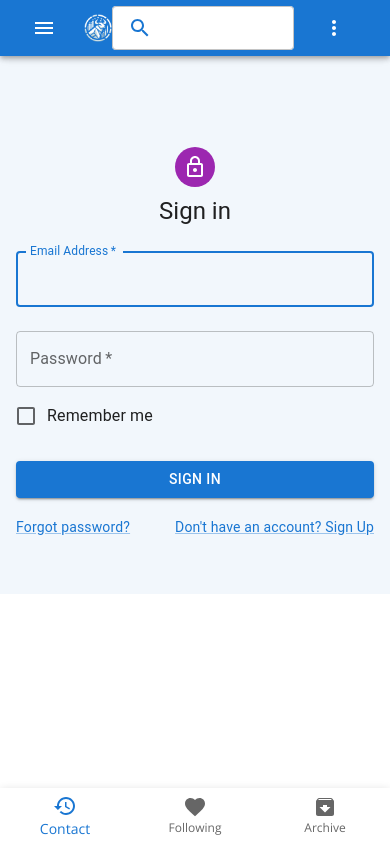
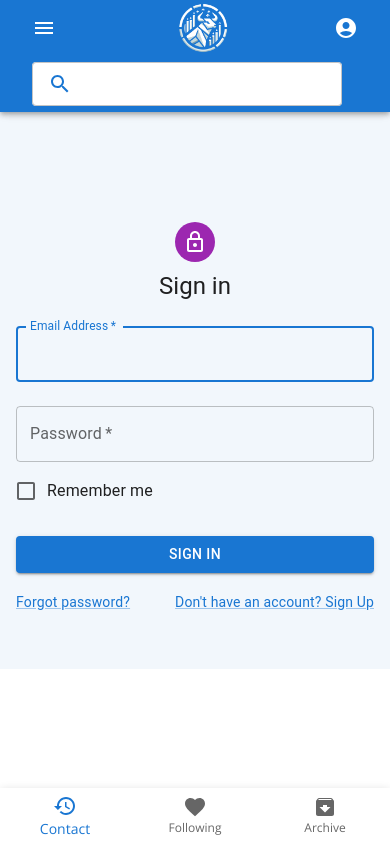
Before and after one commit to ouzifeng/CI_PP5_React_StockAnalysis, a React (Create React App) app: page /login in a window 390 px wide. Built offline with nearby package versions, Linux system fonts and the light colour scheme; no server answers.

Commit message:
improve nav bar design for mobile

```diff
--- a/src/assets/styles/custom.css
+++ b/src/assets/styles/custom.css
@@ -124,6 +124,10 @@ body {
   .ticker-container {
     display: none;
   }
+
+  .content-container {
+    padding-top: 150px;
+}
 }
 
 
--- a/src/components/common/Header.jsx
+++ b/src/components/common/Header.jsx
@@ -200,7 +200,7 @@ function Header() {
         <Box sx={{ flexGrow: 1 }}>
             <AppBar className="stickyHeader">
                 <Container maxWidth="xl" style={{ maxWidth: '1280px', margin: '0 auto' }}>
-                    <Toolbar>
+                    <Toolbar sx={{ display: { xs: 'none', md: 'flex' } }}>
                         <IconButton
                             size="large"
                             edge="start"
@@ -309,6 +309,99 @@ function Header() {
                             </IconButton>
                         </Box>
                     </Toolbar>
+
+            <>
+                {/* Row 1 - Mobile Only */}
+            <Toolbar sx={{ display: { xs: 'flex', md: 'none' }, justifyContent: 'center' }}>
+                {/* Menu Button */}
+                <IconButton
+                    size="large"
+                    edge="start"
+                    color="inherit"
+                    aria-label="open drawer"
+                    sx={{ marginRight: 2 }}
+                    onClick={() => setIsDrawerOpen(true)}
+                >
+                    <MenuIcon />
+                </IconButton>
+                {/* Logo */}
+            <Link to="/" style={{ display: 'flex', alignItems: 'center', color: 'inherit', textDecoration: 'none', marginLeft: 'auto', marginRight: 'auto' }}>
+                <img
+                    src="/bull_street_logo.png"
+                    alt="Bull Street Logo"
+                    style={{ height: 'auto', maxWidth: '100%', maxHeight: '50px', marginLeft: 'auto', marginRight: 'auto' }} // Adjust height and width as needed
+                />
+            </Link>
+
+                {/* Login Menu */}
+                <IconButton
+                    size="large"
+                    edge="end"
+                    aria-label="account of current user"
+                    aria-controls="primary-search-account-menu"
+                    aria-haspopup="true"
+                    onClick={handleProfileMenuOpen}
+                    color="inherit"
+                >
+                    {isAuthenticated ? (
+                        <img
+                            src={require('../../assets/images/bull-avatar.jpg')}
+                            alt="User Avatar"
+                            style={{ width: '32px', height: '32px', borderRadius: '50%' }}
+                        />
+                    ) : (
+                        <AccountCircle />
+                    )}
+                </IconButton>
+            </Toolbar>
+
+
+                {/* Row 2 */}
+                <Toolbar sx={{ display: { xs: 'flex', md: 'none' } }}>
+                    {/* Search Bar */}
+                    <Search>
+                        <SearchIconWrapper focused={focused}>
+                            <SearchIcon />
+                        </SearchIconWrapper>
+                        <Autocomplete
+                            key={searchKey}
+                            freeSolo
+                            id="search-autocomplete"
+                            options={searchResults}
+                            loading={isLoading}
+                            inputValue={searchInput}
+                            onInputChange={(event, newInputValue) => {
+                                setSearchInput(newInputValue);
+                            }}
+                            onChange={(event, value) => {
+                                if (value && value.primary_ticker) {
+                                    navigate(`/stocks/${value.primary_ticker}`);
+                                    setSearchInput('');
+                                    setSearchKey(prevKey => prevKey + 1);
+                                }
+                            }}
+                            getOptionLabel={(option) => `${option.name} (${option.primary_ticker})`}
+                            renderInput={(params) => (
+                                <TextField
+                                    {...params}
+                                    onFocus={() => setFocused(true)}
+                                    onBlur={() => setFocused(false)}
+                                    InputProps={{
+                                        ...params.InputProps,
+                                        endAdornment: (
+                                            <React.Fragment>
+                                                {isLoading ? <CircularProgress color="inherit" size={16} /> : null}
+                                                {params.InputProps.endAdornment}
+                                            </React.Fragment>
+                                        ),
+                                        style: { width: '100%', padding: '3px' },
+                                    }}
+                                />
+                            )}
+                        />
+                    </Search>
+                </Toolbar>
+            </>
                 </Container>
                 <MenuDrawer isOpen={isDrawerOpen} onDrawerClose={() => setIsDrawerOpen(false)} />
             </AppBar>
--- a/src/pages/DividendScreener.js
+++ b/src/pages/DividendScreener.js
@@ -1,52 +1,35 @@
 import React, { useState, useEffect } from 'react';
 import axios from 'axios';
-import { Slider, Typography, Table, TableBody, TableCell, TableHead, TableRow, Paper, Box, Skeleton, Grid } from '@mui/material';
+import { Slider, Typography, Table, TableBody, TableCell, TableHead, TableRow, Paper, Box, Skeleton, Grid, IconButton } from '@mui/material';
 import ReactCountryFlag from "react-country-flag";
+import FavoriteIcon from '@mui/icons-material/Favorite';
+import FavoriteBorderIcon from '@mui/icons-material/FavoriteBorder';
 import { useNavigate } from 'react-router-dom';
 
 function DividendScreener() {
   const [stocks, setStocks] = useState([]);
-  const [dividendThreshold, setDividendThreshold] = useState([0, 20]); // Updated to accept an array of values
+  const [dividendThreshold, setDividendThreshold] = useState([0, 20]);
   const [payoutRatio, setPayoutRatio] = useState([0, 100]);
-  const [peRatio, setPeRatio] = useState([0, 100]); // Updated to accept an array of values
+  const [peRatio, setPeRatio] = useState([0, 100]);
   const navigate = useNavigate();
   const [loading, setLoading] = useState(true);
+  const [favoriteStocks, setFavoriteStocks] = useState([]);
 
   useEffect(() => {
     const fetchData = async () => {
       try {
-        setLoading(true); // Start loading
+        setLoading(true);
         const response = await axios.get('https://django-stocks-ecbc6bc5e208.herokuapp.com/api/dividend_data');
         setStocks(response.data.results);
       } catch (error) {
         console.error('Error fetching stocks:', error);
       } finally {
-        setLoading(false); // Stop loading regardless of the outcome
+        setLoading(false);
       }
     };
 
     fetchData();
   }, []);
-
-  // Function to get style for Payout Ratio
-  const getPayoutRatioStyle = (ratio) => {
-    if (ratio > 100) {
-      return { color: 'red' }; // Red for high risk
-    } else if (ratio >= 60) {
-      return { color: 'orange' }; // Amber for moderate risk
-    }
-    return { color: 'green' }; // Green for low risk
-  };
-
-  // Function to get style for Dividend Growth
-  const getDividendGrowthStyle = (growth) => {
-    if (growth < 0) {
-      return { color: 'red' }; // Red for negative growth
-    } else if (growth === 0) {
-      return { color: 'orange' }; // Amber for no growth
-    }
-    return { color: 'green' }; // Green for positive growth
-  };
 
   const handleChangeDividend = (event, newValue) => {
     setDividendThreshold(newValue);
@@ -72,13 +55,47 @@ function DividendScreener() {
     navigate(`/stocks/${primaryTicker}`);
   };
 
-  // Filter stocks based on dividend threshold
+  const handleFavoriteClick = (event, primaryTicker) => {
+    event.stopPropagation();
+
+    const isFavorite = favoriteStocks.some(stock => stock.primary_ticker === primaryTicker);
+
+    if (isFavorite) {
+      const updatedFavorites = favoriteStocks.filter(stock => stock.primary_ticker !== primaryTicker);
+      setFavoriteStocks(updatedFavorites);
+    } else {
+      const updatedFavorites = [...favoriteStocks, { primary_ticker: primaryTicker }];
+      setFavoriteStocks(updatedFavorites);
+    }
+  };
+
+  const isFavoriteStock = (primaryTicker) => {
+    return favoriteStocks.some(stock => stock.primary_ticker === primaryTicker);
+  };
+
+  const getPayoutRatioStyle = (ratio) => {
+    if (ratio > 100) {
+      return { color: 'red' };
+    } else if (ratio >= 60) {
+      return { color: 'orange' };
+    }
+    return { color: 'green' };
+  };
+
+  const getDividendGrowthStyle = (growth) => {
+    if (growth < 0) {
+      return { color: 'red' };
+    } else if (growth === 0) {
+      return { color: 'orange' };
+    }
+    return { color: 'green' };
+  };
+
   const filteredStocks = stocks.filter(stock => {
     const dividendYield = parseFloat(stock.dividend_yield) * 100;
     const payoutRatioValue = parseFloat(stock.payout_ratio) * 100;
     const peRatioValue = parseFloat(stock.pe_ratio);
 
-    // Check if all criteria match
     const dividendPass = dividendYield >= dividendThreshold[0] && dividendYield <= dividendThreshold[1];
     const payoutRatioPass = payoutRatioValue >= payoutRatio[0] && payoutRatioValue <= payoutRatio[1];
     const peRatioPass = peRatioValue >= peRatio[0] && peRatioValue <= peRatio[1];
@@ -150,13 +167,14 @@ function DividendScreener() {
               <TableCell align="right">Payout Ratio</TableCell>
               <TableCell align="right">Div 5yr CAGR</TableCell>
               <TableCell align="right">Div Date</TableCell>
+              <TableCell align="right">Favorite</TableCell> {/* New column */}
             </TableRow>
           </TableHead>
           <TableBody>
             {loading ? (
               [...Array(5)].map((e, i) => (
                 <TableRow key={i}>
-                  <TableCell colSpan={8}>
+                  <TableCell colSpan={9}>
                     <Skeleton variant="rectangular" width="100%" height={53} animation="wave" />
                   </TableCell>
                 </TableRow>
@@ -193,6 +211,11 @@ function DividendScreener() {
                     {Number(stock.cagr_5_years).toFixed(2)}%
                   </TableCell>
                   <TableCell align="right">{stock.dividend_date}</TableCell>
+                  <TableCell align="right">
+                    <IconButton onClick={(event) => handleFavoriteClick(event, stock.primary_ticker)}>
+                      {isFavoriteStock(stock.primary_ticker) ? <FavoriteIcon color="primary" /> : <FavoriteBorderIcon color="disabled" />}
+                    </IconButton>
+                  </TableCell>
                 </TableRow>
               ))
             )}
--- a/src/pages/Following.js
+++ b/src/pages/Following.js
@@ -96,7 +96,7 @@ const Follow = () => {
                       style={{
                         width: '2em',
                         height: '2em',
-                        marginRight: '0.5em', // Add some space between the flag and the text
+                        marginRight: '0.5em',
                       }}
                       title={stock.country_iso}
                     />
```
Lines whose indentation alone changed are shown as unchanged.
